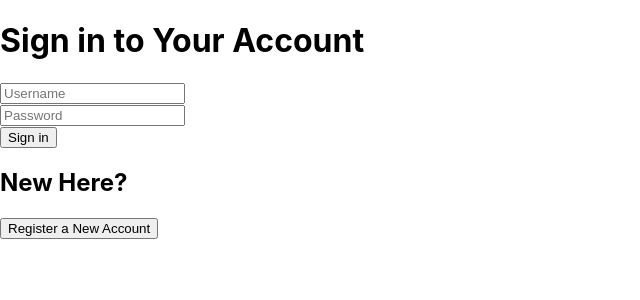
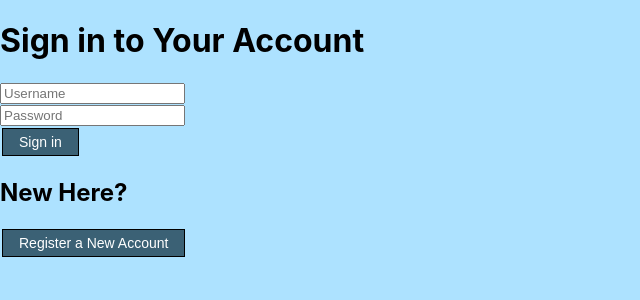
Before and after one commit to jmcshane12/comp333, a React (Create React App) app in the folder frontend/: page / in a window 1280 px wide. Shown: the top 300 px of the page, without its empty margins (0-640 px from the left). Built offline with nearby package versions, Linux system fonts and the light colour scheme.

Commit message:
added styling

```diff
--- a/frontend/src/App.css
+++ b/frontend/src/App.css
@@ -1,38 +1,93 @@
-.App {
+body{
+  width: 100%;
+  height: 100%;
+  background-color: #ade2ff;
+}
+
+button{
+  background-color: #3b6175;
+  border: none;
+  color: white;
+  padding: 5px 16px;
+  border: 1px solid black;
+  text-align: center;
+  text-decoration: none;
+  display: inline-block;
+  font-size: 14px;
+  margin: 2px 2px;
+
+}
+
+button:hover{
+  background-color: #60aed7;
+  color: #616161;
+  box-shadow: 2px 2px;
+}
+
+table{
+  padding: 10px 10px;
+  width: 100%;
+}
+
+thead{
+  display:table-header-group;
+}
+
+tr{
+  border: 1px solid black;
+}
+
+th{
   text-align: center;
 }
 
-.App-logo {
-  height: 40vmin;
-  pointer-events: none;
+td{
+  text-align: center;
+  font-style: italic;
+  font-weight: 500;
+  color: #484848;
 }
 
-@media (prefers-reduced-motion: no-preference) {
-  .App-logo {
-    animation: App-logo-spin infinite 20s linear;
-  }
+input[type=text]:focus{
+  background-color: #d5e0e4;
 }
 
-.App-header {
-  background-color: #282c34;
-  min-height: 100vh;
-  display: flex;
-  flex-direction: column;
-  align-items: center;
-  justify-content: center;
-  font-size: calc(10px + 2vmin);
+input[type=submit]{
+  background-color: #3b6175;
+  border: none;
   color: white;
+  padding: 5px 16px;
+  border: 1px solid black;
+  text-align: center;
+  text-decoration: none;
+  display: inline-block;
+  font-size: 14px;
+  margin: 2px 2px;
 }
 
-.App-link {
-  color: #61dafb;
+input[type=submit]:hover{
+  background-color: #60aed7;
+  color: #616161;
+  box-shadow: 2px 2px;
 }
 
-@keyframes App-logo-spin {
-  from {
-    transform: rotate(0deg);
-  }
-  to {
-    transform: rotate(360deg);
-  }
+table {
+  border: 1px solid black;
+  margin: 10px 10px;
 }
+
+#song-edit{
+  text-align: center;
+}
+
+#new-song{
+  text-align: center;
+}
+
+#new-rating{
+  text-align: center;
+}
+
+#edit-rating{
+  text-align: center;
+}
--- a/frontend/src/App.js
+++ b/frontend/src/App.js
@@ -286,10 +286,10 @@ class App extends React.Component {
 
   renderSongEdit(){ //TODO: implement the part of the page where user edits songs/ratings (currently just prints the song name)
     return(
-      <><h1>{this.state.editSong && <h5>Selected Song: {this.state.activeSong.song_name}</h5>}</h1>
+      <>{this.state.editSong && <h5>Selected Song: {this.state.activeSong.song_name}</h5>}
         {this.state.editSong && <div>
           <form onSubmit={e => this.handleSongEdit(e)}>
-            <label htmlFor="songname">Artist:</label><br /> {/* Is  htmlFor="songname" correct here? */}
+            <label htmlFor="artist">Artist:</label><br /> {/* Is  htmlFor="songname" correct here? */}
             <input type="text" id="artist" name="artist" defaultValue={this.state.activeSong.artist} required/><br />
             <label htmlFor="genre">Genre:</label><br />
             <input type="text" id="genre" name="genre" defaultValue={this.state.activeSong.genre} required/><br />
--- /dev/null
+++ b/frontend/src/login.css
@@ -0,0 +1,93 @@
+body{
+    width: 100%;
+    height: 100%;
+    background-color: #ade2ff;
+  }
+
+  button{
+    background-color: #3b6175;
+    border: none;
+    color: white;
+    padding: 5px 16px;
+    border: 1px solid black;
+    text-align: center;
+    text-decoration: none;
+    display: inline-block;
+    font-size: 14px;
+    margin: 2px 2px;
+
+  }
+
+  button:hover{
+    background-color: #60aed7;
+    color: #616161;
+    box-shadow: 2px 2px;
+  }
+
+  table{
+    padding: 10px 10px;
+    width: 100%;
+  }
+
+  thead{
+    display:table-header-group;
+  }
+
+  tr{
+    border: 1px solid black;
+  }
+
+  th{
+    text-align: center;
+  }
+
+  td{
+    text-align: center;
+    font-style: italic;
+    font-weight: 500;
+    color: #484848;
+  }
+
+  input[type=text]:focus{
+    background-color: #d5e0e4;
+  }
+
+  input[type=submit]{
+    background-color: #3b6175;
+    border: none;
+    color: white;
+    padding: 5px 16px;
+    border: 1px solid black;
+    text-align: center;
+    text-decoration: none;
+    display: inline-block;
+    font-size: 14px;
+    margin: 2px 2px;
+  }
+
+  input[type=submit]:hover{
+    background-color: #60aed7;
+    color: #616161;
+    box-shadow: 2px 2px;
+  }
+
+  table {
+    border: 1px solid black;
+    margin: 10px 10px;
+  }
+
+  #song-edit{
+    text-align: center;
+  }
+
+  #new-song{
+    text-align: center;
+  }
+
+  #new-rating{
+    text-align: center;
+  }
+
+  #edit-rating{
+    text-align: center;
+  }
--- a/frontend/src/login.js
+++ b/frontend/src/login.js
@@ -1,5 +1,6 @@
 import React from 'react';
 import axios from "axios";
+import './login.css';
 import App from './App';
 
 class Login extends React.Component {
```
Also changed, not shown: 1 other file (tests, documents, lock files or other folders).
